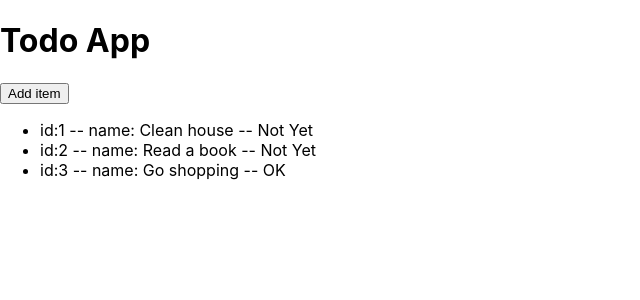
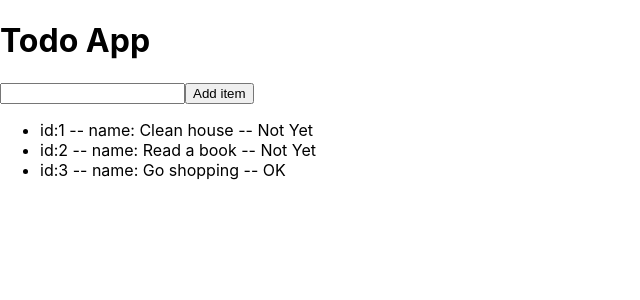
Before and after one commit to ianlai/react-todo-app, a React (Create React App) app: page / in a window 1280 px wide. Shown: the top 300 px of the page, without its empty margins (0-640 px from the left). Built offline with nearby package versions, Linux system fonts and the light colour scheme.

Commit message:
Added an input box for the add-item button

```diff
--- a/src/App.js
+++ b/src/App.js
@@ -8,6 +8,7 @@ class App extends React.Component {
     constructor(props){
         super(props);
         this.state = {
+            text: '',
             todos:[
                 {id: 1, name: 'Clean house', isDone: false},
                 {id: 2, name: 'Read a book', isDone: false},
@@ -15,6 +16,13 @@ class App extends React.Component {
             ]
         }
         this.onClick = this.onClick.bind(this);
+        this.onChange = this.onChange.bind(this);
+    }
+
+    onChange(e){
+        this.setState({
+            text: e.target.value
+        })
     }
 
     onClick(){
@@ -30,11 +38,12 @@ class App extends React.Component {
     }
 
     render() {
-        const {todos} = this.state;
+        const {todos, text} = this.state;
 
         return (
             <div>
                 <h1>Todo App</h1>
+                <input value={text} onChange={this.onChange}/>
                 <button onClick={this.onClick}>
                     Add item
                 </button>
```
